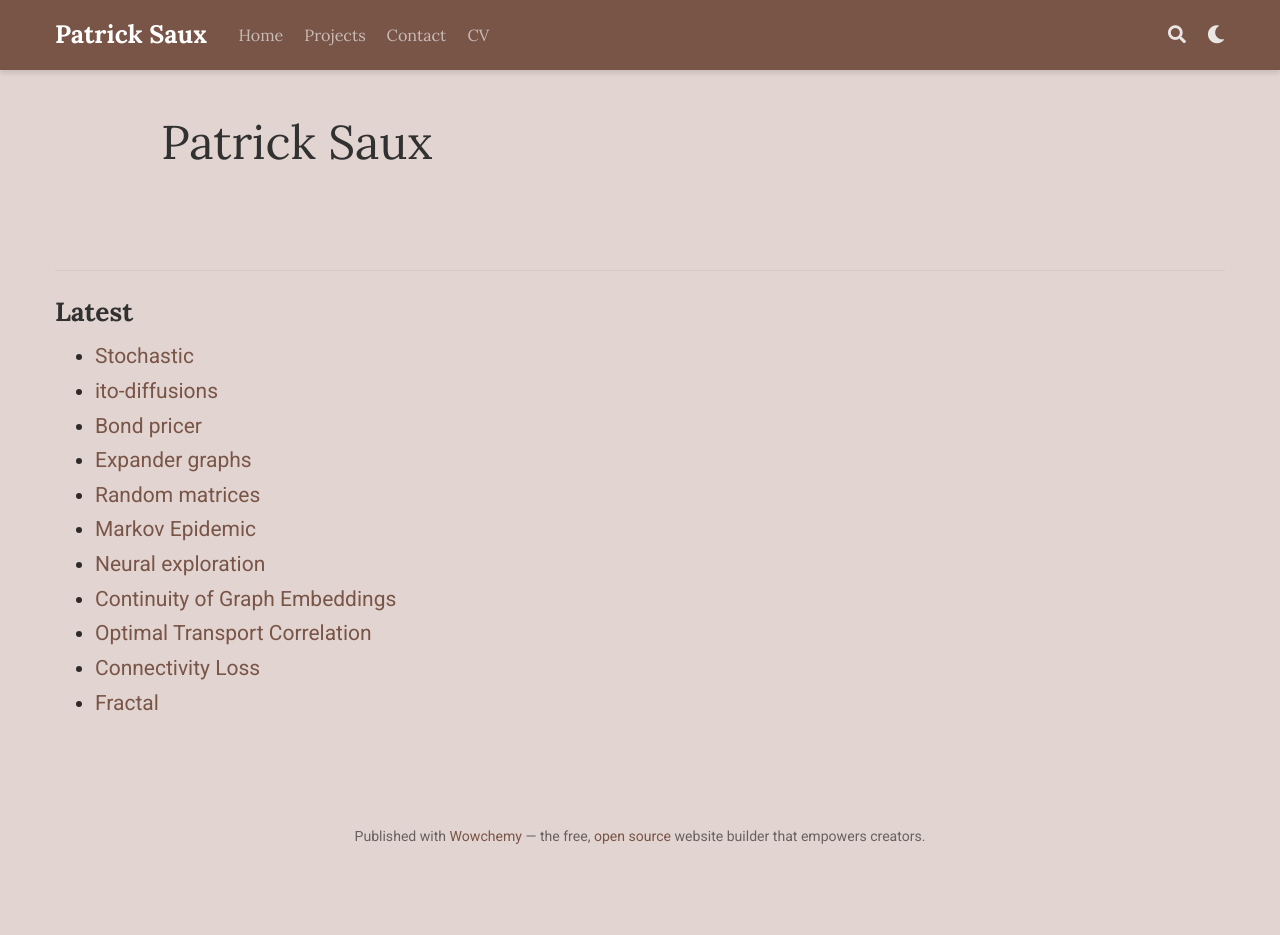
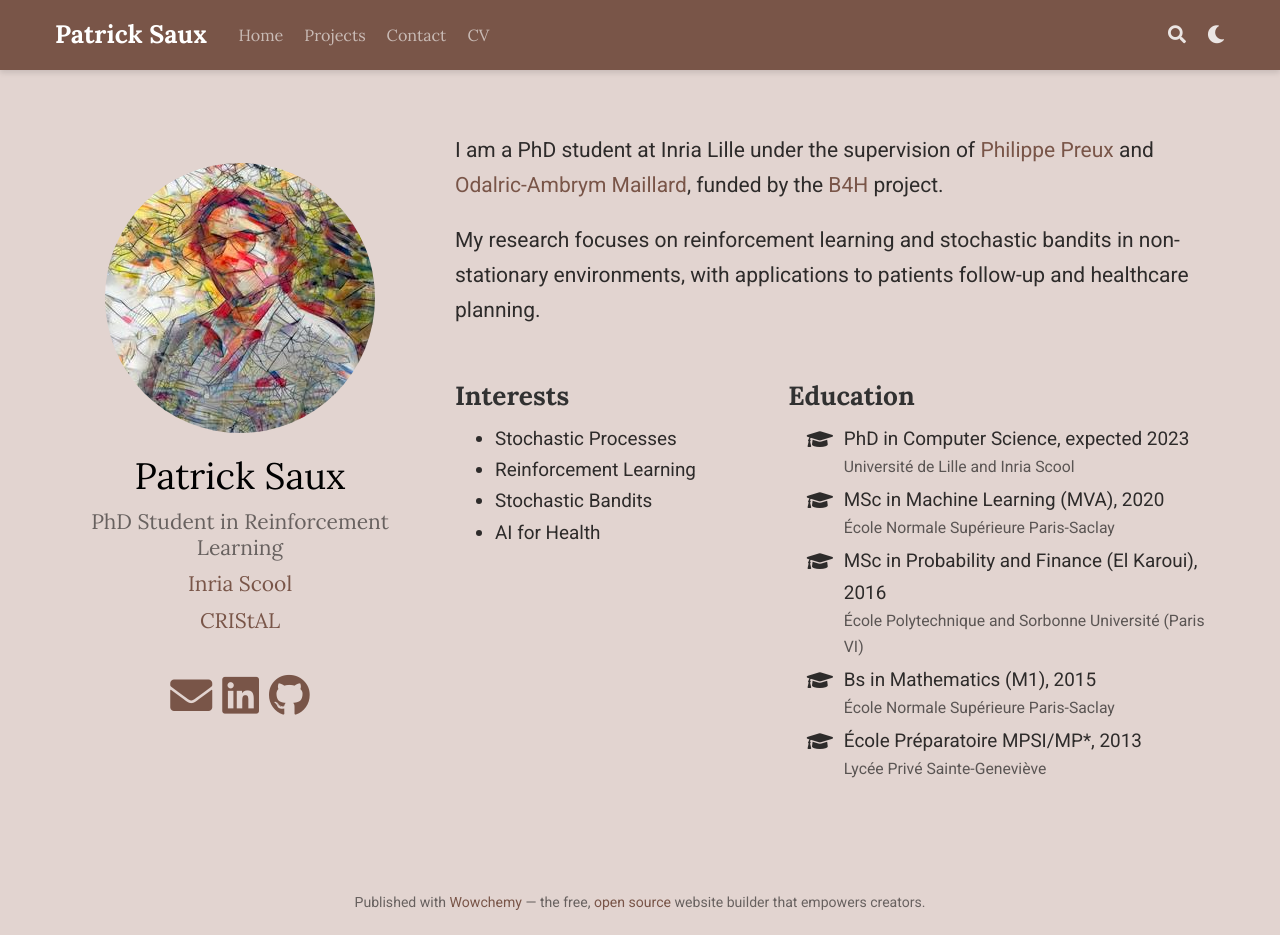
Before and after one commit to sauxpa/sauxpa.github.io, a plain HTML site: page author/patrick-saux/index.html in a window 1280 px wide. Before the commit the page ends 870 px from the top, so only its background shows below. Drawn offline with nearby package versions, Linux system fonts and the light colour scheme; some packages are replaced by stand-ins of ours; some icons are missing.

Commit message:
refresh cv

```diff
--- a/author/patrick-saux/index.html
+++ b/author/patrick-saux/index.html
@@ -282,7 +282,7 @@
   <meta property="og:description" content="PhD Student in Reinforcement Learning"><meta property="og:image" content="https://sauxpa.github.io/images/icon_hu0b7a4cb9992c9ac0e91bd28ffd38dd00_9727_512x512_fill_lanczos_center_2.png">
   <meta property="twitter:image" content="https://sauxpa.github.io/images/icon_hu0b7a4cb9992c9ac0e91bd28ffd38dd00_9727_512x512_fill_lanczos_center_2.png"><meta property="og:locale" content="en-uk">
 
-    <meta property="og:updated_time" content="2020-11-09T14:47:06&#43;01:00">
+
 
 
 
@@ -583,10 +583,6 @@
 
 
 
-<div class="universal-wrapper pt-3">
-  <h1>Patrick Saux</h1>
-</div>
-
 
 <section id="profile-page" class="pt-5">
   <div class="container">
@@ -596,56 +592,189 @@
 
 
 
-    <div class="article-widget content-widget-hr">
-      <h3>Latest</h3>
-      <ul>
+
+
+
+
+
+
+
+
+
+
+
+
+
+
+
+<div class="row">
+  <div class="col-12 col-lg-4">
+    <div id="profile">
+
+
+
+      <img class="avatar avatar-circle" src="/author/patrick-saux/avatar_hu70cdcccf25a485798b7effca822f0894_483663_270x270_fill_q75_lanczos_center.jpg" alt="Patrick Saux">
+
+
+      <div class="portrait-title">
+        <h2>Patrick Saux</h2>
+        <h3>PhD Student in Reinforcement Learning</h3>
+
+
+        <h3>
+          <a href="https://team.inria.fr/scool/" target="_blank" rel="noopener">
+          <span>Inria Scool</span>
+          </a>
+        </h3>
+
+        <h3>
+          <a href="https://www.cristal.univ-lille.fr/?rubrique9" target="_blank" rel="noopener">
+          <span>CRIStAL</span>
+          </a>
+        </h3>
+
+      </div>
+
+      <ul class="network-icon" aria-hidden="true">
+
+
+
+
+
+
+
+
+
 
         <li>
-          <a href="/project/stochastic/">Stochastic</a>
+          <a href="mailto:patrick.saux@inria.fr" >
+            <i class="fas fa-envelope big-icon"></i>
+          </a>
         </li>
 
+
+
+
+
+
+
+
+
+
+
+
         <li>
-          <a href="/project/ito-diffusions/">ito-diffusions</a>
+          <a href="https://linkedin.com/in/patrick-saux-806279a7" target="_blank" rel="noopener">
+            <i class="fab fa-linkedin big-icon"></i>
+          </a>
         </li>
 
-        <li>
-          <a href="/project/bond_pricer/">Bond pricer</a>
-        </li>
+
+
+
+
+
+
+
+
+
+
 
         <li>
-          <a href="/project/expander_graphs/">Expander graphs</a>
-        </li>
-
-        <li>
-          <a href="/project/random_matrices/">Random matrices</a>
-        </li>
-
-        <li>
-          <a href="/project/markov-epidemic/">Markov Epidemic</a>
-        </li>
-
-        <li>
-          <a href="/project/neural_exploration/">Neural exploration</a>
-        </li>
-
-        <li>
-          <a href="/project/graph_embedding/">Continuity of Graph Embeddings</a>
-        </li>
-
-        <li>
-          <a href="/project/optimal_transport_correlation/">Optimal Transport Correlation</a>
-        </li>
-
-        <li>
-          <a href="/project/connectivity-loss/">Connectivity Loss</a>
-        </li>
-
-        <li>
-          <a href="/project/fractal/">Fractal</a>
+          <a href="https://github.com/sauxpa" target="_blank" rel="noopener">
+            <i class="fab fa-github big-icon"></i>
+          </a>
         </li>
 
       </ul>
+
     </div>
+  </div>
+  <div class="col-12 col-lg-8">
+
+
+
+
+    <p>I am a PhD student at Inria Lille under the supervision of <a href="https://philippe-preux.github.io/" target="_blank" rel="noopener">Philippe Preux</a> and <a href="http://odalricambrymmaillard.neowordpress.fr/" target="_blank" rel="noopener">Odalric-Ambrym Maillard</a>, funded by the <a href="https://www.inria.fr/en/philippe-preux-winner-ulne-i-sites-expand-call-projects" target="_blank" rel="noopener">B4H</a> project.</p>
+<p>My research focuses on reinforcement learning and stochastic bandits in non-stationary environments, with applications to patients follow-up and healthcare planning.</p>
+
+
+    <div class="row">
+
+
+      <div class="col-md-5">
+        <h3>Interests</h3>
+        <ul class="ul-interests">
+
+          <li>Stochastic Processes</li>
+
+          <li>Reinforcement Learning</li>
+
+          <li>Stochastic Bandits</li>
+
+          <li>AI for Health</li>
+
+        </ul>
+      </div>
+
+
+
+      <div class="col-md-7">
+        <h3>Education</h3>
+        <ul class="ul-edu fa-ul">
+
+          <li>
+            <i class="fa-li fas fa-graduation-cap"></i>
+            <div class="description">
+              <p class="course">PhD in Computer Science, expected 2023</p>
+              <p class="institution">Université de Lille and Inria Scool</p>
+            </div>
+          </li>
+
+          <li>
+            <i class="fa-li fas fa-graduation-cap"></i>
+            <div class="description">
+              <p class="course">MSc in Machine Learning (MVA), 2020</p>
+              <p class="institution">École Normale Supérieure Paris-Saclay</p>
+            </div>
+          </li>
+
+          <li>
+            <i class="fa-li fas fa-graduation-cap"></i>
+            <div class="description">
+              <p class="course">MSc in Probability and Finance (El Karoui), 2016</p>
+              <p class="institution">École Polytechnique and Sorbonne Université (Paris VI)</p>
+            </div>
+          </li>
+
+          <li>
+            <i class="fa-li fas fa-graduation-cap"></i>
+            <div class="description">
+              <p class="course">Bs in Mathematics (M1), 2015</p>
+              <p class="institution">École Normale Supérieure Paris-Saclay</p>
+            </div>
+          </li>
+
+          <li>
+            <i class="fa-li fas fa-graduation-cap"></i>
+            <div class="description">
+              <p class="course">École Préparatoire MPSI/MP*, 2013</p>
+              <p class="institution">Lycée Privé Sainte-Geneviève</p>
+            </div>
+          </li>
+
+        </ul>
+      </div>
+
+
+    </div>
+  </div>
+</div>
+
+
+
+
+
 
   </div>
 </section>
```
Also changed, not shown: 1 other file.
